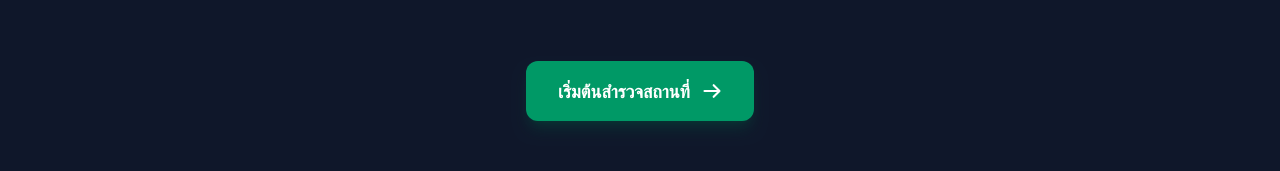
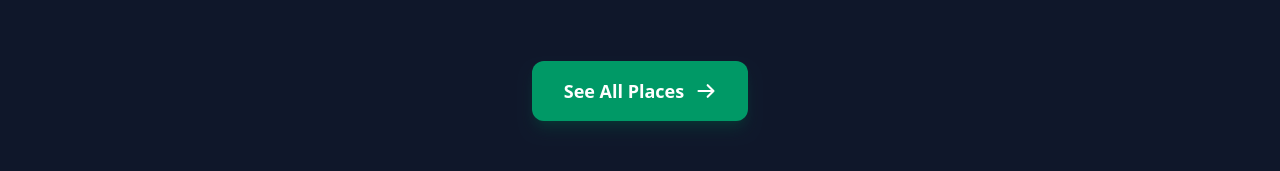
Before and after one commit to Ati411/campus-guide, a Next.js app: page / in a window 1280 px wide. Shown: the part 629-800 px from the top of the page. Built offline with nearby package versions, Linux system fonts and the light colour scheme.

Commit message:
08/12/26

```diff
--- a/app/(public)/page.tsx
+++ b/app/(public)/page.tsx
@@ -33,7 +33,7 @@ export default function HomePage() {
               href="/places"
               className="inline-flex items-center justify-center px-8 py-4 rounded-xl bg-emerald-600 hover:bg-emerald-500 text-white font-bold text-lg transition-all shadow-lg shadow-emerald-900/40 hover:scale-105 hover:shadow-emerald-900/60 gap-3 group"
             >
-              เริ่มต้นสำรวจสถานที่
+              See All Places
               <svg
                 className="w-5 h-5 transform group-hover:translate-x-1 transition-transform"
                 fill="none"
```
